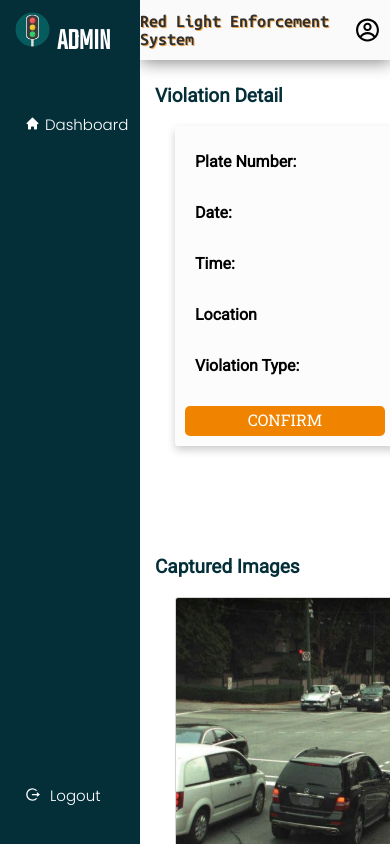
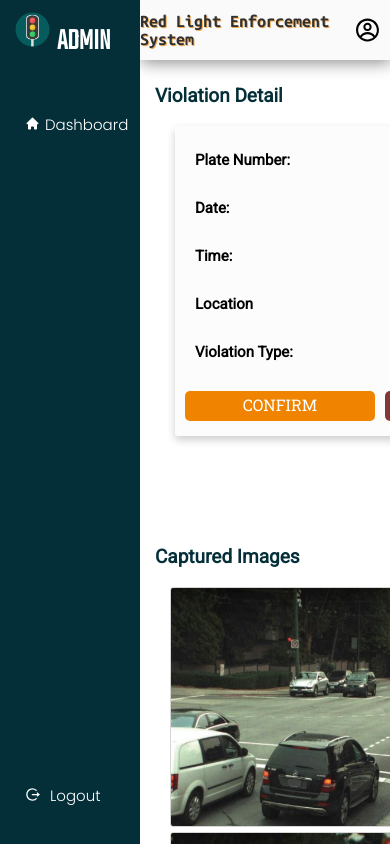
Before and after one commit to vanessatulabot/sample-deploy, a Next.js app: page /tabledata/tabledata1 in a window 390 px wide. Shown: the top 844 px of the page. Built offline with nearby package versions, Linux system fonts and the light colour scheme; a web font is replaced by a local one.

Commit message:
fix module.css

```diff
--- a/components/ViolationDetail.module.css
+++ b/components/ViolationDetail.module.css
@@ -15,8 +15,8 @@
 }
 .card {
     transition: 0.3s;
-    margin: 60px 0 0 -110px;
-    width: 500px;
+    margin: 60px 0 0 -90px;
+    width: 480px;
     height: 370px;
     border-radius: 3px;
     padding: 10px;
@@ -55,7 +55,7 @@
     margin-top: 15px;
 }
 .confirmbtn {
-    width: 250px;
+    width: 240px;
     height: 33px;
     margin: 10px 10px 7px 0;
     padding-top: 3px;
@@ -75,7 +75,7 @@
     cursor: pointer;
 }
 .invalidatebtn {
-    width: 250px;
+    width: 240px;
     height: 33px;
     margin-left: 10px;
     padding-top: 3px;
@@ -97,12 +97,12 @@
 .imgdiv {
     display: flex;
     flex-direction: column;
-    margin-left: 50px;
+    margin-left: 40px;
     transition: 0.3s;
 }
 .image1, .image2, .image3 {
-    width: 700px;
-    height: 350px;
+    width: 685px;
+    height: 345px;
     border: 1px solid #d5d5d5;
     border-radius: 3px;
     margin-bottom: 10px;
@@ -119,16 +119,16 @@
     }
     .card {
         margin: 0px 0 90px 20px;
-        width: 430px;
-        height: 320px;
+        width: 410px;
+        height: 315px;
         transition: 0.3s;
     }
     .label > h3 {
-        font-size: 16px;
+        font-size: 15px;
         text-indent: 10px;
     }
     .label > h4 {
-        font-size: 16px;
+        font-size: 15px;
         margin-left: 10px;
     }
     .button {
@@ -137,27 +137,27 @@
         margin-top: 10px;
     }
     .confirmbtn {
-        width: 200px;
+        width: 190px;
         height: 30px;
         margin: 5px 5px 5px 0;
         font-size: 16px;
     }
     .invalidatebtn {
-        width: 200px;
+        width: 190px;
         height: 30px;
         font-size: 16px;
         margin-left: 5px;
     }
     .imgdiv {
-        margin-left: 20px;
+        margin-left: 15px;
         transition: 0.3s;
     }
     .imgdiv> h3 {
-        margin-left: -20px;
+        margin-left: -15px;
     }
     .image1, .image2, .image3 {
-        width: 400px;
-        height: 250px;
+        width: 380px;
+        height: 240px;
         border: 1px solid #d5d5d5;
         border-radius: 3px;
         margin-bottom: 5px;
```
